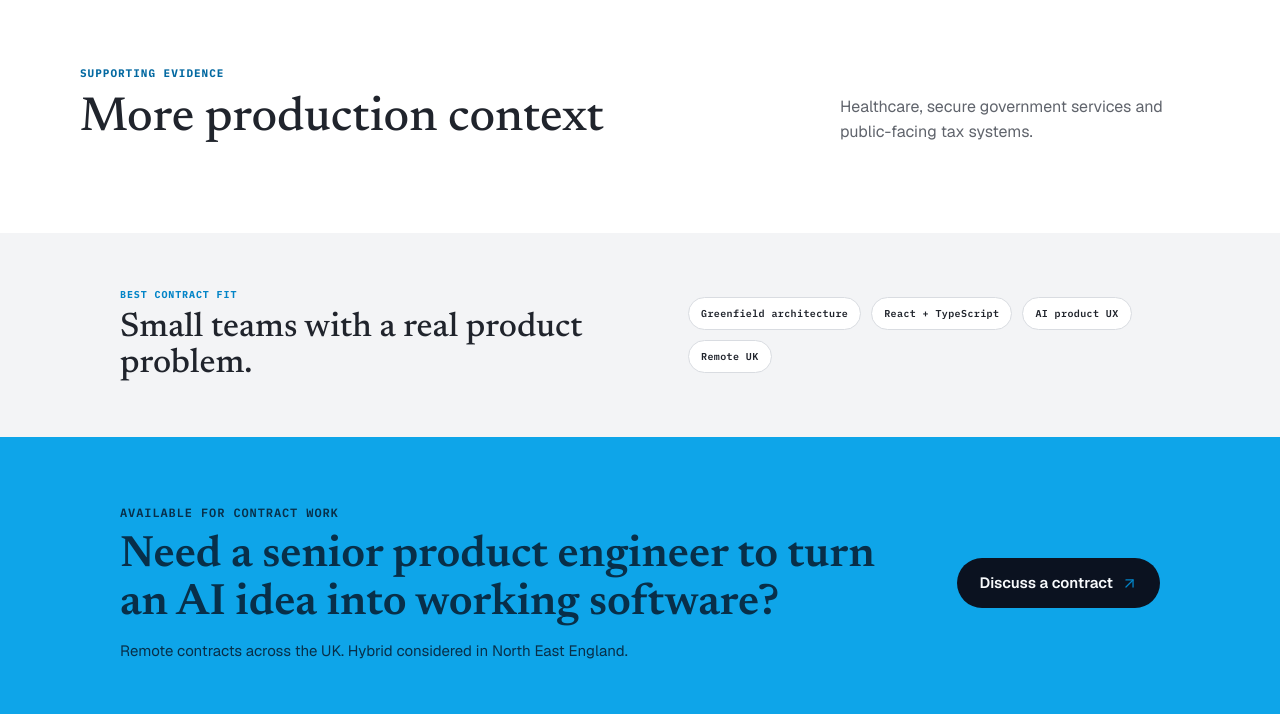
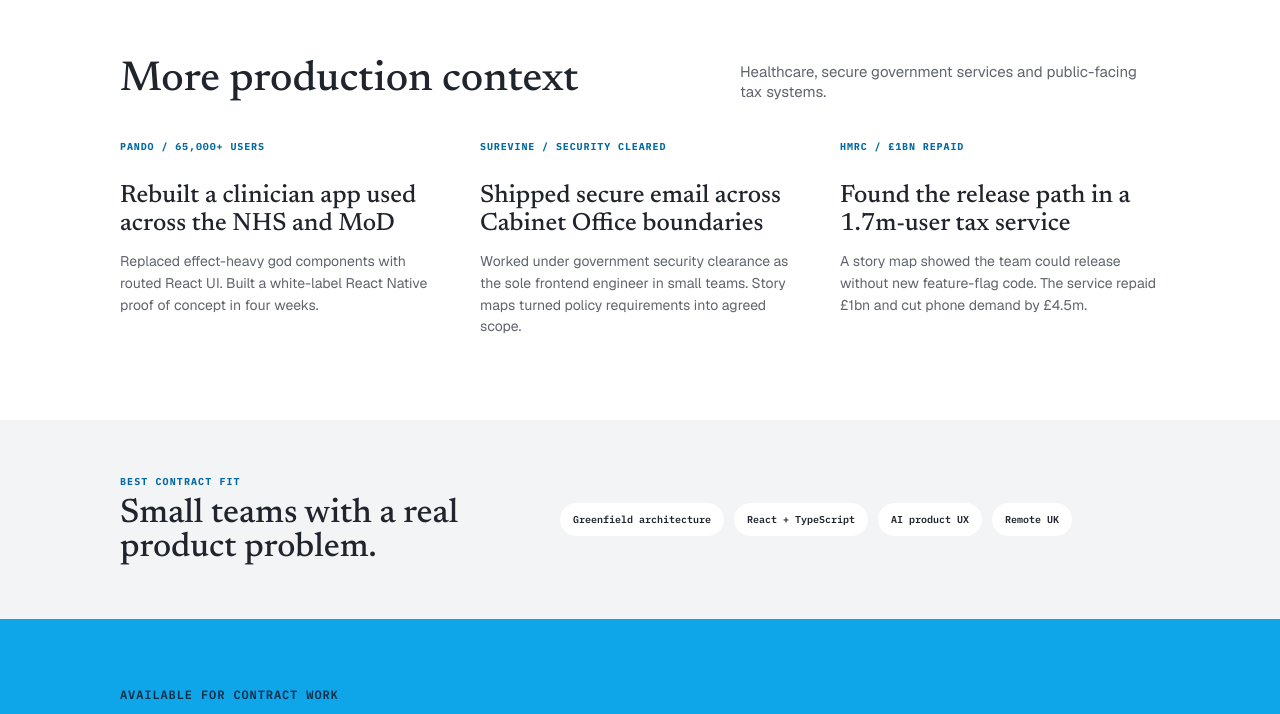
Before and after one commit to applification/applification.net, a Next.js app in the folder apps/applification/: page /client-work in a window 1280 px wide. Shown: the part 2273-2987 px from the top of the page. Built offline with nearby package versions, Linux system fonts and the light colour scheme.

Commit message:
Implement S-36 supporting evidence

```diff
--- a/apps/applification/src/components/client-work/client-work-page.tsx
+++ b/apps/applification/src/components/client-work/client-work-page.tsx
@@ -1,14 +1,5 @@
 import { ContractCta } from "@/components/home/contract-cta";
 import { ArrowUpRight } from "lucide-react";
-
-type EvidenceSectionProps = {
-  description: string;
-  eyebrow: string;
-  headingId: string;
-  id: string;
-  title: string;
-  tone: "base" | "muted";
-};
 
 const contractFit = [
   "Greenfield architecture",
@@ -35,6 +26,24 @@ const peppyMetrics = [
   ["100s", "UI components"],
   ["E2E", "Cypress suite"],
   ["Overnight", "AI support"],
+];
+
+const supportingCases = [
+  {
+    company: "PANDO  /  65,000+ USERS",
+    title: "Rebuilt a clinician app used across the NHS and MoD",
+    copy: "Replaced effect-heavy god components with routed React UI. Built a white-label React Native proof of concept in four weeks.",
+  },
+  {
+    company: "SUREVINE  /  SECURITY CLEARED",
+    title: "Shipped secure email across Cabinet Office boundaries",
+    copy: "Worked under government security clearance as the sole frontend engineer in small teams. Story maps turned policy requirements into agreed scope.",
+  },
+  {
+    company: "HMRC  /  £1BN REPAID",
+    title: "Found the release path in a 1.7m-user tax service",
+    copy: "A story map showed the team could release without new feature-flag code. The service repaid £1bn and cut phone demand by £4.5m.",
+  },
 ];
 
 function CurrentBrief() {
@@ -291,41 +300,51 @@ export function SelectedContracts() {
   );
 }
 
-function EvidenceSection({
-  description,
-  eyebrow,
-  headingId,
-  id,
-  title,
-  tone,
-}: EvidenceSectionProps) {
+export function SupportingEvidence() {
   return (
     <section
-      aria-labelledby={headingId}
-      className={`${tone === "base" ? "bg-[var(--app-section)]" : "bg-[var(--app-muted-section)]"} px-6 py-14 min-[720px]:px-12 min-[1024px]:py-[88px] min-[1280px]:px-20 min-[1440px]:px-[120px]`}
-      data-client-work-section={id}
+      aria-labelledby="supporting-evidence-heading"
+      className="bg-[var(--app-section)] px-6 py-14 min-[720px]:px-12 min-[1024px]:px-[120px] min-[1024px]:py-[82px]"
+      data-client-work-section="supporting-evidence"
     >
-      <div className="mx-auto grid w-full max-w-[1200px] gap-5 min-[1024px]:grid-cols-[minmax(0,720px)_minmax(280px,360px)] min-[1024px]:items-end min-[1024px]:justify-between min-[1024px]:gap-12">
-        <div>
-          <p className="font-caption text-[11px] font-bold tracking-[1px] text-[var(--app-label-text)]">
-            {eyebrow}
+      <div className="mx-auto flex w-full max-w-[1200px] flex-col gap-[38px]">
+        <div className="grid gap-4 min-[1024px]:grid-cols-[minmax(0,438px)_420px] min-[1024px]:items-end min-[1024px]:justify-between min-[1024px]:gap-[342px]">
+          <h2
+            className="font-heading text-[38px] leading-none font-medium text-[var(--app-text-primary)] min-[720px]:text-[42px] min-[1024px]:whitespace-nowrap"
+            id="supporting-evidence-heading"
+          >
+            More production context
+          </h2>
+          <p className="max-w-[420px] text-[15px] leading-[1.3] text-[var(--app-text-secondary)]">
+            Healthcare, secure government services and public-facing tax
+            systems.
           </p>
-          <h2
-            className="font-heading mt-3 text-[38px] leading-[1.06] font-medium text-[var(--app-text-primary)] min-[1024px]:text-[48px]"
-            id={headingId}
-          >
-            {title}
-          </h2>
         </div>
-        <p className="text-base leading-[1.55] text-[var(--app-text-secondary)]">
-          {description}
-        </p>
+
+        <div className="grid gap-9 min-[1024px]:grid-cols-3 min-[1024px]:gap-10">
+          {supportingCases.map((item) => (
+            <article
+              className="flex flex-col gap-3 border-t border-[var(--app-border)] pt-5 first:border-t-0 first:pt-0 min-[1024px]:min-h-[178px] min-[1024px]:border-t-0 min-[1024px]:pt-0"
+              key={item.company}
+            >
+              <p className="font-caption min-h-8 text-[10px] font-bold tracking-[0.9px] text-[var(--client-brief-label)]">
+                {item.company}
+              </p>
+              <h3 className="font-heading max-w-[360px] text-[25px] leading-[1.12] font-medium text-[var(--app-text-primary)]">
+                {item.title}
+              </h3>
+              <p className="max-w-[360px] text-sm leading-[1.55] text-[var(--app-text-secondary)]">
+                {item.copy}
+              </p>
+            </article>
+          ))}
+        </div>
       </div>
     </section>
   );
 }
 
-function ContractFit() {
+export function ContractFit() {
   return (
     <section
       aria-labelledby="contract-fit-heading"
@@ -334,11 +353,11 @@ function ContractFit() {
     >
       <div className="mx-auto flex w-full max-w-[1200px] flex-col gap-7 min-[1024px]:flex-row min-[1024px]:items-center min-[1024px]:justify-between min-[1024px]:gap-12">
         <div className="max-w-[520px]">
-          <p className="font-caption text-[10px] font-bold tracking-[0.9px] text-[var(--app-accent)]">
+          <p className="font-caption text-[10px] font-bold tracking-[1.1px] text-[var(--client-brief-label)]">
             BEST CONTRACT FIT
           </p>
           <h2
-            className="font-heading mt-2 text-[34px] leading-[1.08] font-medium text-[var(--app-text-primary)]"
+            className="font-heading mt-2 text-[34px] leading-none font-medium text-[var(--app-text-primary)]"
             id="contract-fit-heading"
           >
             Small teams with a real product problem.
@@ -347,11 +366,11 @@ function ContractFit() {
 
         <ul
           aria-label="Best contract fit"
-          className="flex max-w-[600px] flex-wrap gap-2.5"
+          className="flex w-full max-w-[600px] flex-wrap gap-2.5"
         >
           {contractFit.map((item) => (
             <li
-              className="font-caption rounded-full border border-[var(--app-border)] bg-[var(--app-card)] px-3 py-2 text-[10px] font-semibold tracking-[0.4px] text-[var(--app-text-primary)]"
+              className="font-caption rounded-full bg-[var(--app-card)] px-[13px] py-[10px] text-[10px] leading-[13px] font-semibold text-[var(--app-text-primary)]"
               key={item}
             >
               {item}
@@ -369,14 +388,7 @@ export function ClientWorkPage() {
       <ClientWorkHero />
       <LogicallyCaseStudy />
       <SelectedContracts />
-      <EvidenceSection
-        description="Healthcare, secure government services and public-facing tax systems."
-        eyebrow="SUPPORTING EVIDENCE"
-        headingId="supporting-evidence-heading"
-        id="supporting-evidence"
-        title="More production context"
-        tone="base"
-      />
+      <SupportingEvidence />
       <ContractFit />
       <div data-client-work-section="contract-action">
         <ContractCta
```
Also changed, not shown: 1 other file (tests, documents, lock files or other folders).
